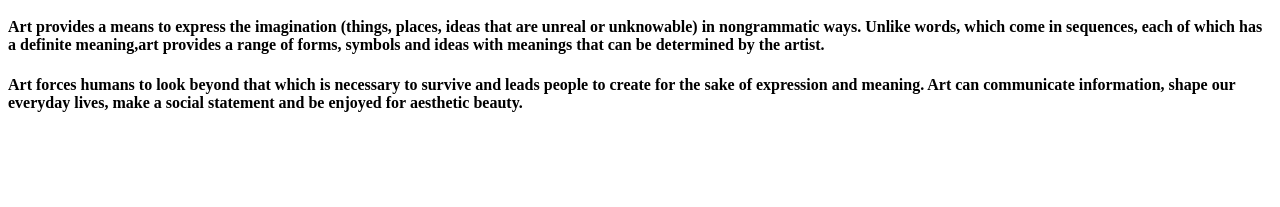
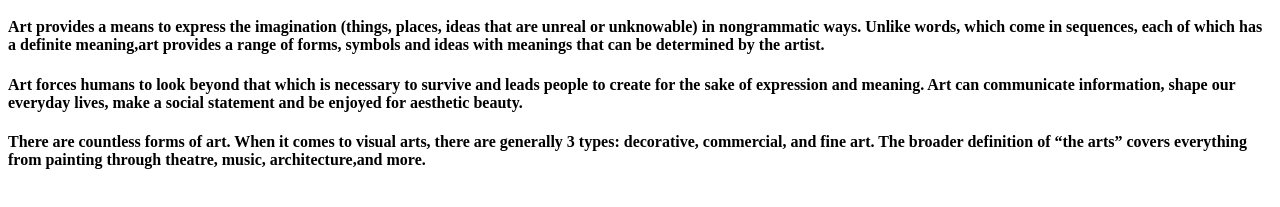
Before and after one commit to je7816/mywebpage, a plain HTML site: page index.html in a window 1280 px wide. Shown: the part 239-446 px from the top of the page. Drawn offline with Linux system fonts and the light colour scheme.

Commit message:
Update index.html

```diff
--- a/index.html
+++ b/index.html
@@ -10,8 +10,8 @@
       <img src="https://www.pictureframesexpress.co.uk/blog/wp-content/uploads/2020/05/7-Tips-to-Finding-Art-Inspiration-Header-1024x649.jpg" width="150" alt="art piece">
 
 <h4>
-Art, in its broadest sense, is a form of communication. It means whatever the artist intends it to mean, and this meaning is shaped by the materials, techniques, and forms it makes
-use of, as well as the ideas and feelings it creates in its viewers . Art is an act of expressing feelings, thoughts, and observations.
+Art, in its broadest sense, is a form of communication. It means whatever the artist intends it to mean, and this meaning is shaped by the materials, techniques, and forms it
+makes use of, as well as the ideas and feelings it creates in its viewers . Art is an act of expressing feelings, thoughts, and observations.
 </h4>
 
 <h4>
@@ -23,7 +23,8 @@ use of, as well as the ideas and feelings it creates in its viewers . Art is an
     Art can communicate information, shape our everyday lives, make a social statement and be enjoyed for aesthetic beauty.</h4>
 
 
-
+<h4>There are countless forms of art. When it comes to visual arts, there are generally 3 types: decorative, commercial, and fine art.
+      The broader definition of “the arts” covers everything from painting through theatre, music, architecture,and more.</h4>
 
 
 
```
